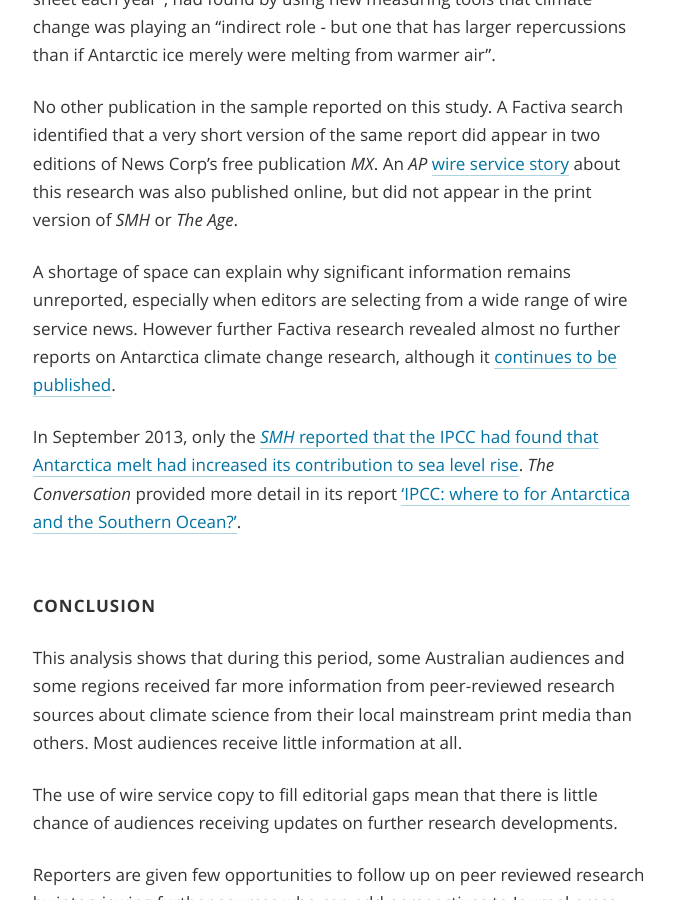
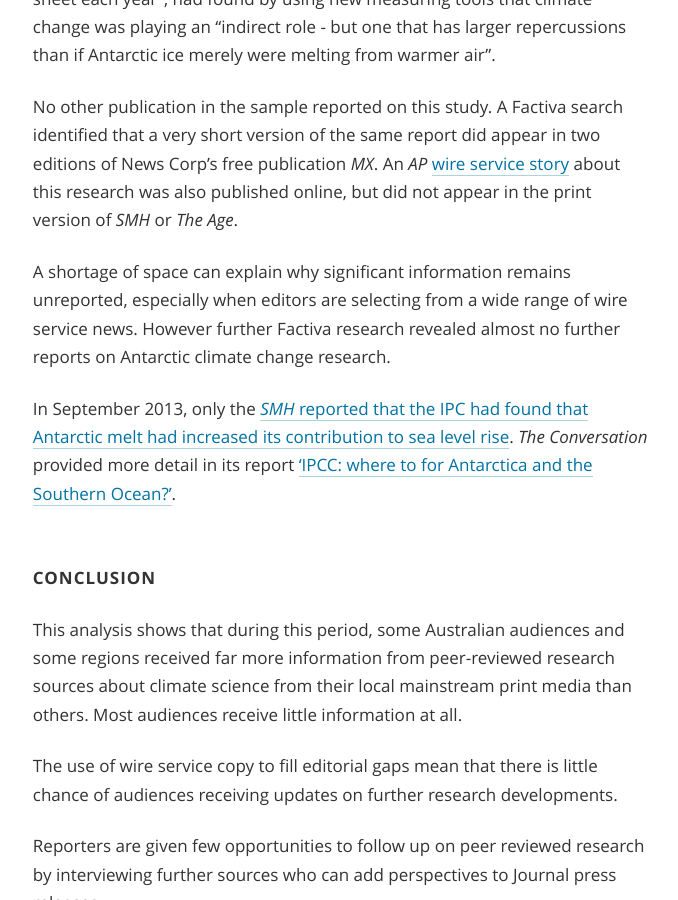
Before and after one commit to investigate/sceptical-climate, a Jekyll site: the page built from part-2/findings/04-05-reporting-of-peer-reviewed-research.html, in a window 1280 px wide and 900 px high, scrolled down 4104 px. Shown: the whole window, without its empty margins (142-820 px from the left). Built offline with Jekyll 4.4.1, drawn with Linux system fonts in a browser that asks for light colours; nearby versions of some CDN libraries; Markdown is read by kramdown in place of the engine named in the settings; comment, search, counter and statistics services are not loaded.

Commit message:
small deletion

```diff
--- a/part-2/findings/04-05-reporting-of-peer-reviewed-research.html
+++ b/part-2/findings/04-05-reporting-of-peer-reviewed-research.html
@@ -219,9 +219,9 @@ published: true
 
 	<p>No other publication in the sample reported on this study. A Factiva search identified that a very short version of the same report did appear in two editions of News Corp’s free publication <em>MX</em>. An <em>AP</em> <a href="http://www.smh.com.au/environment/climate-change/antarctic-ice-melting-from-warm-water-below-study-20120426-1xmiy.html">wire service story</a> about this research was also published online, but did not appear in the print version of <em>SMH</em> or <em>The Age</em>.</p>
 
-	<p>A shortage of space can explain why significant information remains unreported, especially when editors are selecting from a wide range of wire service news. However further Factiva research revealed almost no further reports on Antarctica climate change research, although it <a href="http://www.sciencedaily.com/releases/2013/06/130613142827.htm">continues to be published</a>. </p>
+	<p>A shortage of space can explain why significant information remains unreported, especially when editors are selecting from a wide range of wire service news. However further Factiva research revealed almost no further reports on Antarctic climate change research.</p>
 
-	<p>In September 2013, only the <a href="http://www.smh.com.au/environment/climate-change/antarctic-greenland-ice-melt-accelerating-ipcc-leak-20130906-2t93z.html"><em>SMH</em> reported that the IPCC had found that Antarctica melt had increased its contribution to sea level rise</a>. <em>The Conversation</em> provided more detail in its report <a href="http://theconversation.com/ipcc-where-to-for-antarctica-and-the-southern-ocean-17767">‘IPCC: where to for Antarctica and the Southern Ocean?’</a>.</p>
+	<p>In September 2013, only the <a href="http://www.smh.com.au/environment/climate-change/antarctic-greenland-ice-melt-accelerating-ipcc-leak-20130906-2t93z.html"><em>SMH</em> reported that the IPC had found that Antarctic melt had increased its contribution to sea level rise</a>. <em>The Conversation</em> provided more detail in its report <a href="http://theconversation.com/ipcc-where-to-for-antarctica-and-the-southern-ocean-17767">‘IPCC: where to for Antarctica and the Southern Ocean?’</a>.</p>
 
 	<h4 id="conclusion">Conclusion</h4>
 
```
